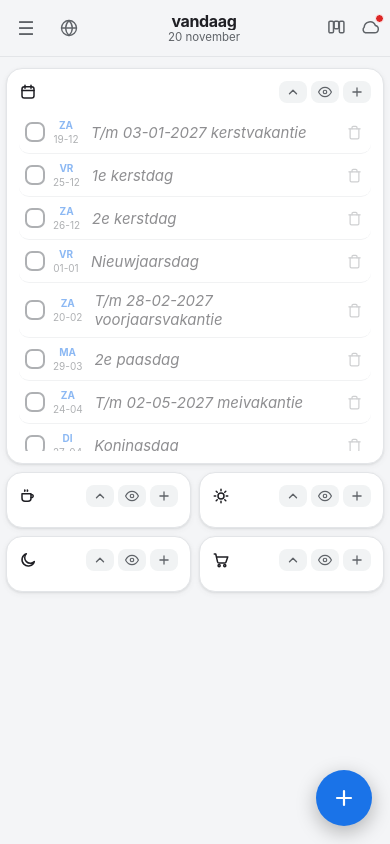
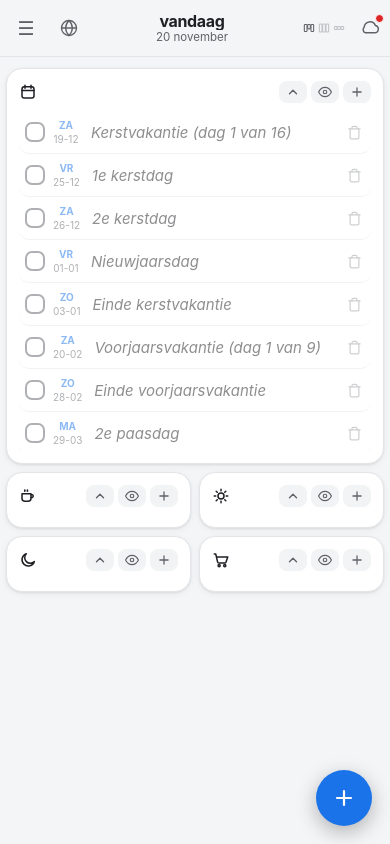
Before and after one commit to resubyrah/vandaag, a plain HTML site: page index.html in a window 390 px wide. Drawn offline with Linux system fonts and the light colour scheme.

Commit message:
Improve date ranges and list folding indicators
- Show start and end dates for multi-day events
- Add event reminders and completion handling
- Display the active list folding mode

```diff
--- a/index.html
+++ b/index.html
@@ -62,6 +62,9 @@ header{position:sticky;top:0;z-index:10;background:var(--bg);
 #syncrow{position:sticky;top:54px;z-index:9;text-align:center;font-size:12px;color:var(--muted);
   padding:3px 0 0;background:var(--bg);min-height:0}
 #syncrow:not(:empty){min-height:15px}
+#foldBtn{display:inline-flex;align-items:center;gap:1px}
+#foldBtn .f3{display:inline-flex;opacity:.35}
+#foldBtn .f3.on{opacity:1}
 .iconbtn{border:none;background:none;cursor:pointer;font-size:20px;color:var(--muted);
   padding:6px 9px;border-radius:10px;line-height:1;flex:none}
 .iconbtn:hover{background:var(--hover);color:var(--accent)}
@@ -246,7 +249,7 @@ dialog#logd{max-width:min(94vw,780px)}
     </div>
   </div>
   <div class="hdrright">
-    <button class="iconbtn" id="foldBtn" title="Lijsten inklappen"><svg viewBox="0 0 24 24" width="20" height="20" fill="none" stroke="currentColor" stroke-width="1.8" stroke-linecap="round" stroke-linejoin="round"><rect x="3.5" y="5" width="5.5" height="14" rx="1.5"/><rect x="9.75" y="5" width="5.5" height="9" rx="1.5"/><rect x="16" y="5" width="5.5" height="14" rx="1.5"/></svg></button>
+    <button class="iconbtn" id="foldBtn" title="Lijsten inklappen"></button>
     <button class="iconbtn" id="syncBtn" title="Sync"><svg viewBox="0 0 24 24" width="20" height="20" fill="none" stroke="currentColor" stroke-width="1.8" stroke-linecap="round" stroke-linejoin="round"><path d="M17.5 19a4.5 4.5 0 0 0 .9-8.9A7 7 0 0 0 5 12.3 4 4 0 0 0 6.5 19h11Z"/></svg><span id="cloudDot"></span></button>
   </div>
 </header>
@@ -417,7 +420,7 @@ if(window.matchMedia) try{
 /* ============ VERSIONERING ============ */
 /* Bij elke release: dit verhogen (semantic: breaking.feature.fix)
    én de cache-naam in sw.js mee-verhogen. */
-const VERSION = "0.20.0";
+const VERSION = "0.21.0";
 
 /* Google-login opent soms een extra tabblad dat niet vanzelf sluit (zeker op
    iPhone/PWA). Zijn wij zo'n hulptabblad (window.opener bestaat), dan sluiten
@@ -1216,11 +1219,20 @@ function applyFold(mode){
   try{ localStorage.setItem("vandaag_fold", viewFold); }catch(e){}
   updateFoldBtn(); saveLocal(); render();
 }
+/* inklap-toggle: drie icoontjes (standaard / alles open / alles dicht) — de actieve is vol,
+   de andere gedimd; tikt door de standen alsof je op één knop tikt */
+const FOLD_ICONS = {
+  std: '<svg viewBox="0 0 24 24" width="14" height="14" fill="none" stroke="currentColor" stroke-width="1.8" stroke-linecap="round" stroke-linejoin="round"><rect x="4" y="6" width="4.6" height="12" rx="1.4"/><rect x="9.7" y="6" width="4.6" height="7.5" rx="1.4"/><rect x="15.4" y="6" width="4.6" height="12" rx="1.4"/></svg>',
+  all: '<svg viewBox="0 0 24 24" width="14" height="14" fill="none" stroke="currentColor" stroke-width="1.8" stroke-linecap="round" stroke-linejoin="round"><rect x="4" y="5" width="4.6" height="14" rx="1.4"/><rect x="9.7" y="5" width="4.6" height="14" rx="1.4"/><rect x="15.4" y="5" width="4.6" height="14" rx="1.4"/></svg>',
+  none: '<svg viewBox="0 0 24 24" width="14" height="14" fill="none" stroke="currentColor" stroke-width="1.8" stroke-linecap="round" stroke-linejoin="round"><rect x="4" y="9.5" width="4.6" height="5" rx="1.4"/><rect x="9.7" y="9.5" width="4.6" height="5" rx="1.4"/><rect x="15.4" y="9.5" width="4.6" height="5" rx="1.4"/></svg>'
+};
 function updateFoldBtn(){
   const b = document.getElementById("foldBtn");
   if(!b) return;
   const names = { std:"standaardlijsten open", all:"alles open", none:"alles ingeklapt" };
   b.title = "Lijsten: " + names[viewFold] + " — tik voor: standaard open → alles open → alles dicht";
+  b.innerHTML = ["std","all","none"].map(m =>
+    '<span class="f3' + (m === viewFold ? " on" : "") + '" title="' + names[m] + '">' + FOLD_ICONS[m] + '</span>').join("");
 }
 /* sleep de kop van een eigen lijst op een andere lijst-kolom: van kolom wisselen
    (standaardlijsten hebben een vaste plek; alleen eigen lijsten verhuizen) */
@@ -1462,7 +1474,7 @@ function makeColumn(ref, list){
 
   const box = document.createElement("div");
   box.className = "listbox";
-  const items = visibleItems(ref);
+  const items = visibleItems(ref, true);   // true: periode-items als twee regels tonen
   // afgevinkte items blijven op hun plek staan (dimmen zie je aan de stijl)
   for(const it of items)
     box.appendChild(makeItem(ref, it));
@@ -1550,6 +1562,29 @@ function stripDateFromText(text){
   const m = (text || "").match(/^\s*(?:\d{4}-\d{1,2}-\d{1,2}|\d{1,2}-\d{1,2}(?:-\d{2,4})?|\d{1,2}\s*(?:jan|feb|mrt|maa|apr|mei|jun|jul|aug|sep|okt|nov|dec)[a-z]*\.?(?:\s*\d{2,4})?)\s*(?::|-|–|—)?\s*/i);
   return ((m ? text.slice(m[0].length) : text) || "").trim() || (text || "").trim();
 }
+/* periode-items ("19-12-2026 t/m 03-01-2027 kerstvakantie"): in de dates-lijst als
+   twee regels tonen — dag 1 met "(dag 1 van x)" en op de einddatum "Einde …";
+   jaartal mag ontbreken (eind < begin = over jaarsgrens) */
+function rangeInfo(text){
+  if(!text) return null;
+  const m = String(text).match(/^(\d{1,2})-(\d{1,2})(?:-(\d{2,4}))?\s*t\/m\s*(\d{1,2})-(\d{1,2})(?:-(\d{2,4}))?\s+(.+)$/i);
+  if(!m || !m[7].trim()) return null;
+  const sy = m[3] ? (+m[3] < 100 ? 2000 + +m[3] : +m[3]) : assumeYear(+m[2], +m[1]);
+  const s = new Date(sy, +m[2] - 1, +m[1]);
+  let ey = m[6] ? (+m[6] < 100 ? 2000 + +m[6] : +m[6]) : null;
+  if(ey === null){
+    const e0 = new Date(sy, +m[5] - 1, +m[4]);
+    ey = e0 >= s ? sy : sy + 1;                    // 19-12 t/m 03-01 zonder jaar: einde in volgend jaar
+  }
+  const e = new Date(ey, +m[5] - 1, +m[4]);
+  const days = Math.round((e - s) / 864e5) + 1;    // inclusief begin én eind
+  if(days < 2) return null;
+  const startIso = isoOf(sy, +m[2], +m[1]), endIso = isoOf(ey, +m[5], +m[4]);
+  const name = m[7].trim();
+  return { startIso: startIso, endIso: endIso, days: days, name: name,
+           a: ddmmyyyy(startIso) + " " + name + " (dag 1 van " + days + ")",
+           b: ddmmyyyy(endIso) + " Einde " + name };
+}
 function processDates(){
   const today = todayStr();
   const k = listKey("dates");
@@ -1558,6 +1593,26 @@ function processDates(){
   let acted = 0;
   for(const it of items){
     if(it.done || !it.text) continue;
+    const r = it.weekly ? null : rangeInfo(it.text);
+    if(r){                                          // periode: dag 1 → "(dag 1 van x)", einddatum → "Einde …"
+      if(r.endIso < today){ it.done = true; it.doneAt = nowISO(); it.rev = nowISO();
+        markDirty(k); acted++; clog("Periode afgelopen — afgestreept: " + it.text); }
+      else if(r.startIso === today || r.endIso === today){
+        const t = it.text.match(/(\d{1,2}):(\d{2})/);
+        const key = !t ? "ochtend" : (+t[1] < 12 ? "ochtend" : +t[1] < 18 ? "middag" : "avond");
+        const dst = dayItems(today, key);
+        const cid = "date-" + it.id;                // vast id: geen dubbele kopie
+        if(dst.some(x => x.id === cid)) continue;   // al gekopieerd
+        if((tomb["day:" + today] || {})[cid]) continue;
+        const txt2 = r.startIso === today ? r.name + " (dag 1 van " + r.days + ")" : "Einde " + r.name;
+        dst.push({ id: cid, text: txt2, done: false, doneAt: null,
+                   created: nowISO(), rev: nowISO(), scope: it.scope || "b" });
+        markDirty("day:" + today); acted++;
+        const dp = CONFIG.DAY_PARTS.find(p => p.key === key);
+        clog("Date vandaag → gekopieerd naar " + (dp ? dp.name : key) + ": " + txt2);
+      }
+      continue;
+    }
     const d = dateOfText(it.text);
     if(!d) continue;
     const ds = d.getFullYear() + "-" + String(d.getMonth() + 1).padStart(2, "0") + "-" + String(d.getDate()).padStart(2, "0");
@@ -1716,11 +1771,21 @@ function dateSortKey(text){
   if(m){ const mo = MONTHS_NL[m[2].toLowerCase()]; const y = m[3] ? ((+m[3] < 100 ? 2000 + +m[3] : +m[3])) : assumeYear(mo, +m[1]); return y * 10000 + mo * 100 + +m[1]; }
   return null;                                                            // geen datum gevonden
 }
-function visibleItems(ref){
+function visibleItems(ref, expand){
   let items = refArr(ref);
   if(scopeFilter !== "b")
     items = items.filter(it => (it.scope || "b") !== (scopeFilter === "p" ? "w" : "p"));
-  if(ref.key === listKey("dates"))
+  if(ref.key === listKey("dates")){
+    if(expand){
+      const ex = [];                                // periode-item → twee regels: dag 1 + "Einde …"
+      for(const it of items){
+        const r = it.weekly ? null : rangeInfo(it.text);
+        if(r){ ex.push(Object.assign({}, it, { text: r.a, __src: it }),
+                      Object.assign({}, it, { text: r.b, __src: it })); }
+        else ex.push(it);
+      }
+      items = ex;
+    }
     items = items.slice().sort((a, b) => {          // dates: op volgorde van de datum in de tekst,
       const ka = dateSortKey(a.text), kb = dateSortKey(b.text);   // en op dezelfde dag: oplopend op tijd
       if(ka != null && kb != null){
@@ -1733,6 +1798,7 @@ function visibleItems(ref){
       if(kb != null) return 1;
       return String(a.created || "").localeCompare(String(b.created || ""));
     });
+  }
   if(hideDone[ref.key]) return items.filter(it => !it.done);
   if(ref.key === listKey("boodschappen") && viewDate > todayStr())
     return items.filter(it => !it.done);
@@ -1878,6 +1944,7 @@ function clearDragOver(){
   document.querySelectorAll(".col.drag-over").forEach(c => c.classList.remove("drag-over"));
 }
 function makeItem(ref, it){
+  const baseIt = it.__src || it;   // periode-regel? kloon: tik/vink/prullenbak gaan naar het echte item
   const marked = delMarked.has(it.id);
   const el = document.createElement("div");
   el.className = "item" + (it.done ? " done" : "") + (marked ? " dmark" : "")
@@ -1893,7 +1960,7 @@ function makeItem(ref, it){
     el.append(x);
   } else {
     const cb = document.createElement("input"); cb.type = "checkbox"; cb.checked = it.done;
-    cb.onchange = () => toggleItem(ref, it, cb.checked);
+    cb.onchange = () => toggleItem(ref, baseIt, cb.checked);
     el.append(cb);
   }
   const isDates = ref.key === listKey("dates");
@@ -1901,7 +1968,7 @@ function makeItem(ref, it){
   const showTxt = cap((isDates && ddate && stripDateFromText(it.text)) || it.text);
   const txt = document.createElement("span"); txt.className = "txt"; txt.textContent = showTxt;
   txt.title = "Tik: aanpassen";
-  txt.onclick = () => openItemModal(ref, it);   // tik op de tekst = bewerken; verslepen blijft vasthouden/slepen
+  txt.onclick = () => openItemModal(ref, baseIt);   // tik op de tekst = bewerken (bij periode: het oorspronkelijke item)
   el.append(txt);
   if(isDates && ddate){
     const ds = String(ddate.getDate()).padStart(2, "0") + "-" + String(ddate.getMonth() + 1).padStart(2, "0");
@@ -1942,8 +2009,8 @@ function makeItem(ref, it){
   del.innerHTML = ICON.trash;
   del.onclick = (e) => {
     e.stopPropagation();
-    if(it.done){ delMarked.delete(it.id); deleteItem(ref, it); return; }   // al afgevinkt: direct verwijderen
-    if(delMarked.has(it.id)){ delMarked.delete(it.id); deleteItem(ref, it); }
+    if(it.done){ delMarked.delete(it.id); deleteItem(ref, baseIt); return; }   // al afgevinkt: direct verwijderen
+    if(delMarked.has(it.id)){ delMarked.delete(it.id); deleteItem(ref, baseIt); }
     else { delMarked.add(it.id); render(); toast("Nog een keer prullenbak tikken = definitief verwijderen"); }
   };
   if(rep) el.append(rep);
@@ -2381,6 +2448,5 @@ if(!CONFIG.CLIENT_ID.startsWith("JOUW_")){
 if("serviceWorker" in navigator && location.protocol === "https:")
   navigator.serviceWorker.register("sw.js").catch(()=>{});
 </script>
-<script type="module" src="https://static.cloudflareinsights.com/beacon.min.js/vce701823e78c4301a35b7e07294d87301792088814092" integrity="sha512-UKNk8GbxkABxKcXYuLkO16EleLGUkcvJWtpSNmExE0Too3ZaFAxTscNWEc1OdAv5/BikHawapSCaiD2XCmp+Bw==" nonce="fC/PiKHL0HEXC9B8wCQAZw==" data-cf-beacon='{"version":"2024.11.0","token":"36b4216ae2dc4d5488c249161e71fe1e","spa":2}' crossorigin="anonymous"></script>
 </body>
 </html>
--- a/sw.js
+++ b/sw.js
@@ -5,7 +5,7 @@
  * én deze cache-naam verhogen (bijv. vandaag-v0.1.0 → vandaag-v0.2.0),
  * zodat oude caches automatisch gewist worden.
  */
-const CACHE = "vandaag-v0.20.0";
+const CACHE = "vandaag-v0.21.0";
 const ASSETS = [
   "index.html",
   "manifest.json",
```
